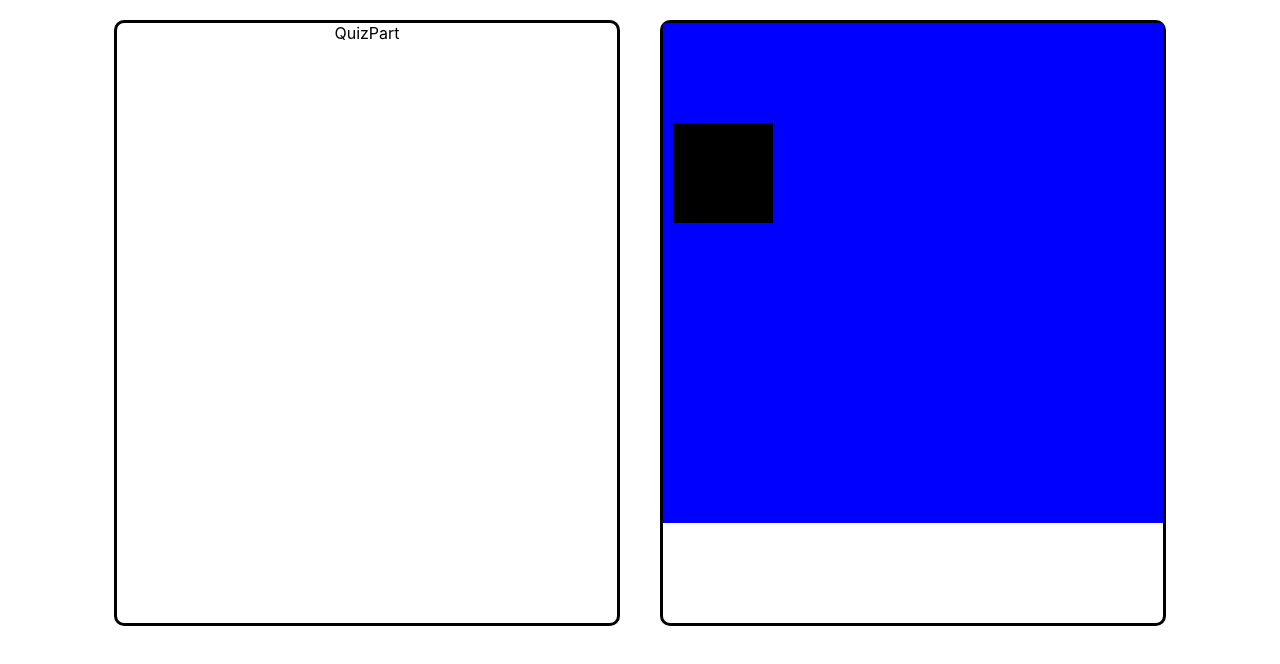
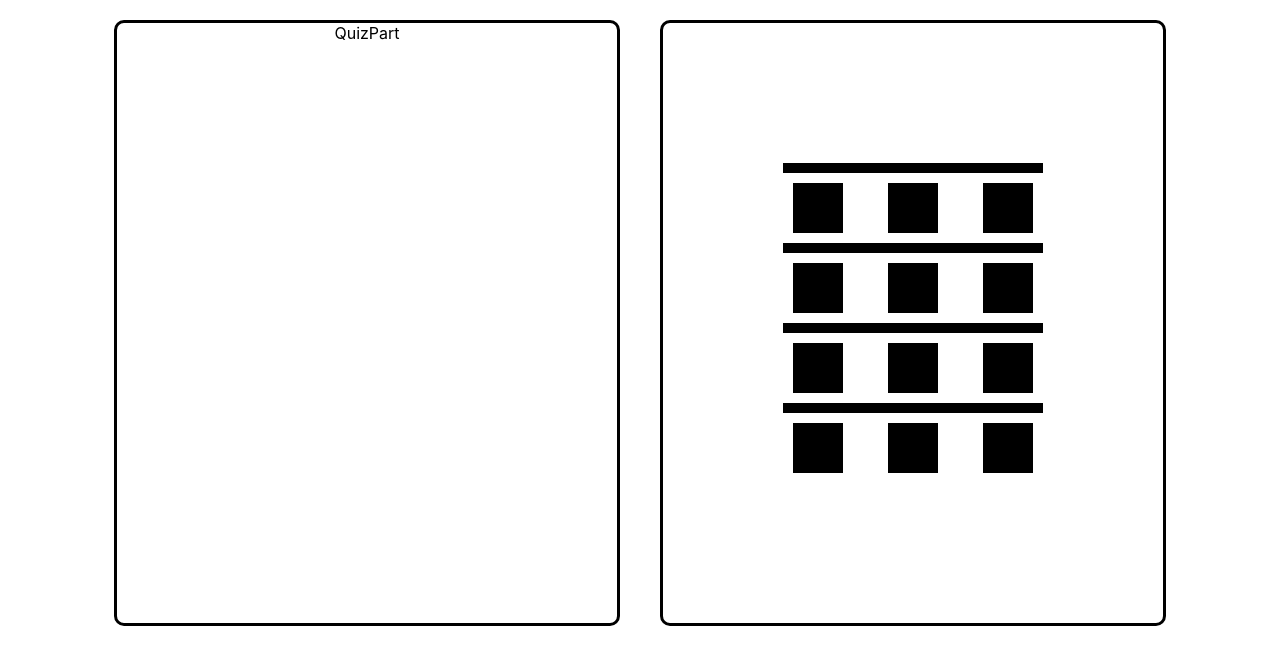
Before and after one commit to MartinUzunuv/my-app, a React (Create React App) app: page / in a window 1280 px wide. Shown: the top 664 px of the page. Built offline with nearby package versions, Linux system fonts and the light colour scheme.

Commit message:
Just a quick save

```diff
--- a/src/components/JengaPart.css
+++ b/src/components/JengaPart.css
@@ -9,6 +9,6 @@
 }
 
 .Canvas {
-    background-color: blue;
+    /* background-color: blue; */
     width: 100%;
 }
--- a/src/components/JengaPart.js
+++ b/src/components/JengaPart.js
@@ -1,9 +1,49 @@
 import React, { useRef, useEffect } from "react";
 import "./JengaPart.css";
 
-const JengaPart = props => {
-  const { draw } = props;
+const JengaPart = ({removeBlock, blocks}) => {
   const canvasRef = useRef(null);
+
+  const draw = (ctx) => {
+    ctx.clearRect(0, 0, ctx.canvas.width, ctx.canvas.height);
+    ctx.fillStyle = "#000000";
+    for(let i = 0; i < blocks.length; i++){
+      if(blocks[i].exist1){
+        ctx.fillRect(130,400-i*80,50,50);
+      }
+      if(blocks[i].exist2){
+        ctx.fillRect(225,400-i*80,50,50);
+      }
+      if(blocks[i].exist3){
+        ctx.fillRect(320,400-i*80,50,50);
+      }
+      ctx.fillRect(120,400-i*80 - 20,260,10);
+    }
+  };
+
+  const MouseDown = ({ nativeEvent }) => {
+    const { offsetX, offsetY } = nativeEvent;
+    console.log(offsetX, offsetY)
+    if(removeBlock){
+      for(let i = 0; i < blocks.length; i++){
+        if(blocks[i].exist1){
+          if(offsetX > 130 && offsetY > 400-i*80 && offsetX < 180 && offsetY < 400-i*80 + 50){
+            // let temp = []
+            // for(let j = 0; j < blocks.length; j++){
+            //   temp.push{}
+            // }
+            console.log("yes")
+          }
+        }
+        if(blocks[i].exist2){
+          //ctx.fillRect(225,400-i*80,50,50);
+        }
+        if(blocks[i].exist3){
+          //ctx.fillRect(320,400-i*80,50,50);
+        }
+      }
+    }
+  }
 
   useEffect(() => {
     const canvas = canvasRef.current;
@@ -21,10 +61,12 @@ const JengaPart = props => {
     };
   }, [draw]);
 
+
   return (
     <div className="JengaPart">
       <canvas
         ref={canvasRef}
+        onMouseDown={MouseDown}
         className="Canvas"
         id="myCanvas"
         width="500"
--- a/src/components/QuizAndJenga.js
+++ b/src/components/QuizAndJenga.js
@@ -1,21 +1,25 @@
 import React from "react";
 import QuizPart from "./QuizPart";
 import JengaPart from "./JengaPart";
-import "./QuizAndJenga.css"
+import "./QuizAndJenga.css";
+import { useState } from "react";
 
 const QuizAndJenga = () => {
+  const [blocks, setBlocks] = useState([
+    { exist1: true, exist2: true, exist3: true },
+    { exist1: true, exist2: true, exist3: true },
+    { exist1: true, exist2: true, exist3: true },
+    { exist1: true, exist2: true, exist3: true },
+  ]);
 
-  const draw = (ctx, frameCount) => {
-    ctx.clearRect(0, 0, ctx.canvas.width, ctx.canvas.height)
-    ctx.fillStyle = '#000000'
+  const [removeBlock, setRemoveBlock] = useState(true)
 
-    ctx.fillRect(10,100,100,100)
-  }
+
 
   return (
     <div className="QuizAndJenga">
       <QuizPart />
-      <JengaPart draw={draw}/>
+      <JengaPart removeBlock={removeBlock} blocks={blocks} />
     </div>
   );
 };
```
